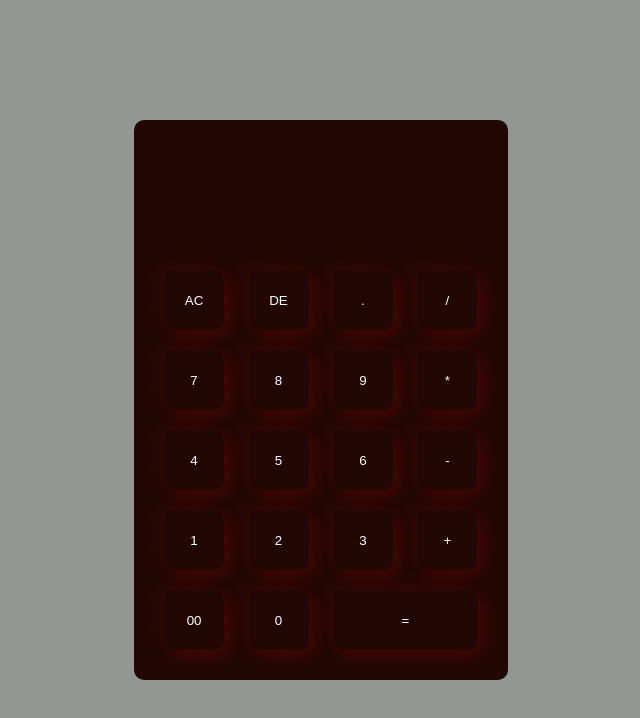
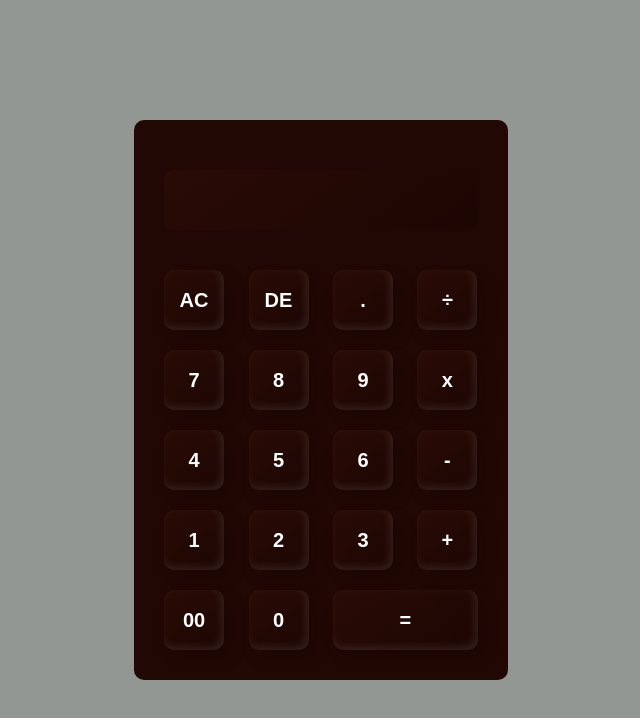
Before and after one commit to Lionman0071/My-calculator, a plain HTML site: page index.html in a window 1280 px wide. Shown: the whole page, without its empty margins (319-959 px from the left). Drawn offline with Linux system fonts and the light colour scheme.

Commit message:
Calculator

```diff
--- a/index.html
+++ b/index.html
@@ -17,13 +17,13 @@
                     <input type="button" value="AC" onclick="clearDisplay()">
                     <input type="button" value="DE" onclick="deleteLastChar()">
                     <input type="button" value="." onclick="addToDisplay('.')">
-                    <input type="button" value="/" onclick="addToDisplay('/')">
+                    <input type="button" value="÷" onclick="addToDisplay('/')">
                 </div>
                 <div>
                     <input type="button" value="7" onclick="addToDisplay('7')">
                     <input type="button" value="8" onclick="addToDisplay('8')">
                     <input type="button" value="9" onclick="addToDisplay('9')">
-                    <input type="button" value="*" onclick="addToDisplay('*')">
+                    <input type="button" value="x" onclick="addToDisplay('*')">
                 </div>
                 <div>
                     <input type="button" value="4" onclick="addToDisplay('4')">
--- a/style.css
+++ b/style.css
@@ -22,18 +22,28 @@
     border-radius: 10px;
 }
 
-.calculator form input{
+.calculator form input {
     border: 0;
     outline: 0;
     width: 60px;
     height: 60px;
     border-radius: 10px;
-    box-shadow: -8px -8px 15px rgba(131, 15, 0, 0.1),5px 5px 15px rgba(233, 10, 10, 0.2);
-    background: transparent;
+    background: linear-gradient(145deg, #2a0b05, #1c0603); /* เพิ่มไล่เฉดสี */
     color: #ffffff;
     cursor: pointer;
     margin: 10px;
+    box-shadow: inset -3px -3px 8px rgba(255, 255, 255, 0.1),
+                8px 8px 15px rgba(0, 0, 0, 0.2); /* เพิ่มความนูน */
+    font-size: 20px; /* เพิ่มขนาดตัวอักษร */
+    font-weight: bold; /* ทำให้ตัวอักษรหนา */
+    transition: all 0.2s ease-in-out; /* เพิ่มเอฟเฟกต์เวลา hover */
 }
+
+.calculator form input:hover {
+    transform: scale(1.1); /* ขยายปุ่มเล็กน้อยเมื่อ hover */
+    box-shadow: 0 0 15px rgba(233, 10, 10, 0.5); /* เพิ่มแสงรอบปุ่ม */
+}
+
 
 form .display{
     display: flex;
```
